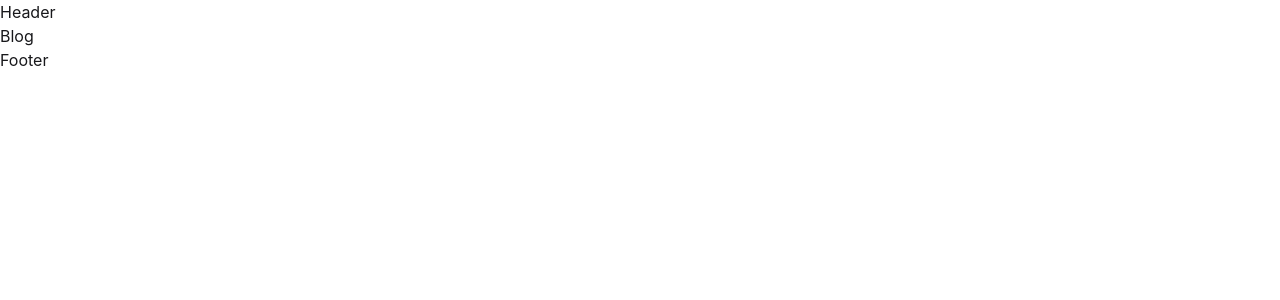
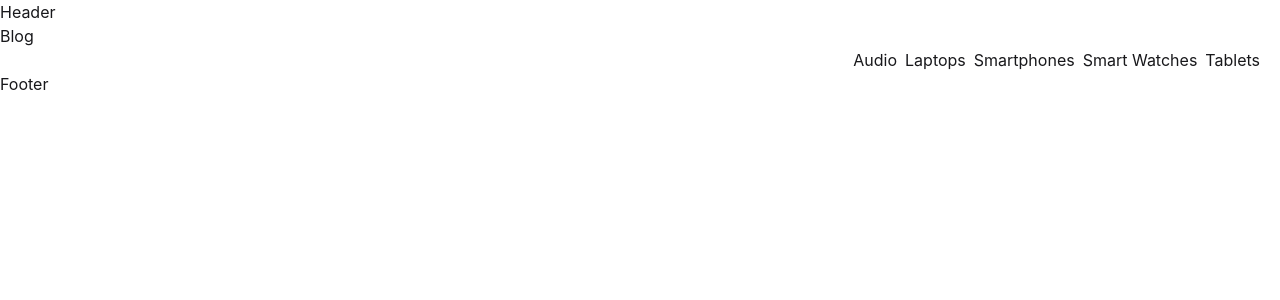
Before and after one commit to emon-codes/react-journey, a React (Vite) app: page /blog in a window 1280 px wide. Shown: the top 300 px of the page. Built offline with nearby package versions, Linux system fonts and the light colour scheme.

Commit message:
SecionHeading complite

```diff
--- a/src/Components/SectionHeading.jsx
+++ b/src/Components/SectionHeading.jsx
@@ -1,19 +1,27 @@
 import React from "react";
 import useData from "../Hooks/useData";
 
-const SectionHeading = () => {
+const SectionHeading = ({heading, colorHeading, headingDescription}) => {
   const {products} = useData()
   return (
     <div>
-      <div>
-        <div className="flex flex-col">
-          <h3>
-            Propulr<span className="text-yello-600 font-800 text-4xl">products</span>
+      <div className="flex flex-row justify-between mx-5">
+        <div className="flex flex-col gap-2">
+          <h3 className="font-800 text-4xl">
+            {heading}<span className="text-green-400">{colorHeading}</span>
           </h3>
-          <p className="text-gray-400 ">Shop online for new arrivals and get free shoping!</p>
+          <p className="text-gray-400 ">{headingDescription}</p>
         </div>
-        <div>
+        <div className="flex gap-2 items-center">
+          {products.slice(0, 5).map((product) => (
+            <div>
+              <span>
+                {product.categoryName}
+              </span>
+            </div>
 
+
+          ))}
 
 
         </div>
--- a/src/Layout/Root.jsx
+++ b/src/Layout/Root.jsx
@@ -2,12 +2,14 @@ import React from 'react'
 import Header from '../Components/Header'
 import { Outlet } from 'react-router'
 import Footer from '../Components/Footer'
+import SectionHeading from '../Components/SectionHeading'
 
 const Root = () => {
   return (
       <>
           <Header></Header>
           <Outlet />
+          <SectionHeading/>
           <Footer/>
 
       </>
```
